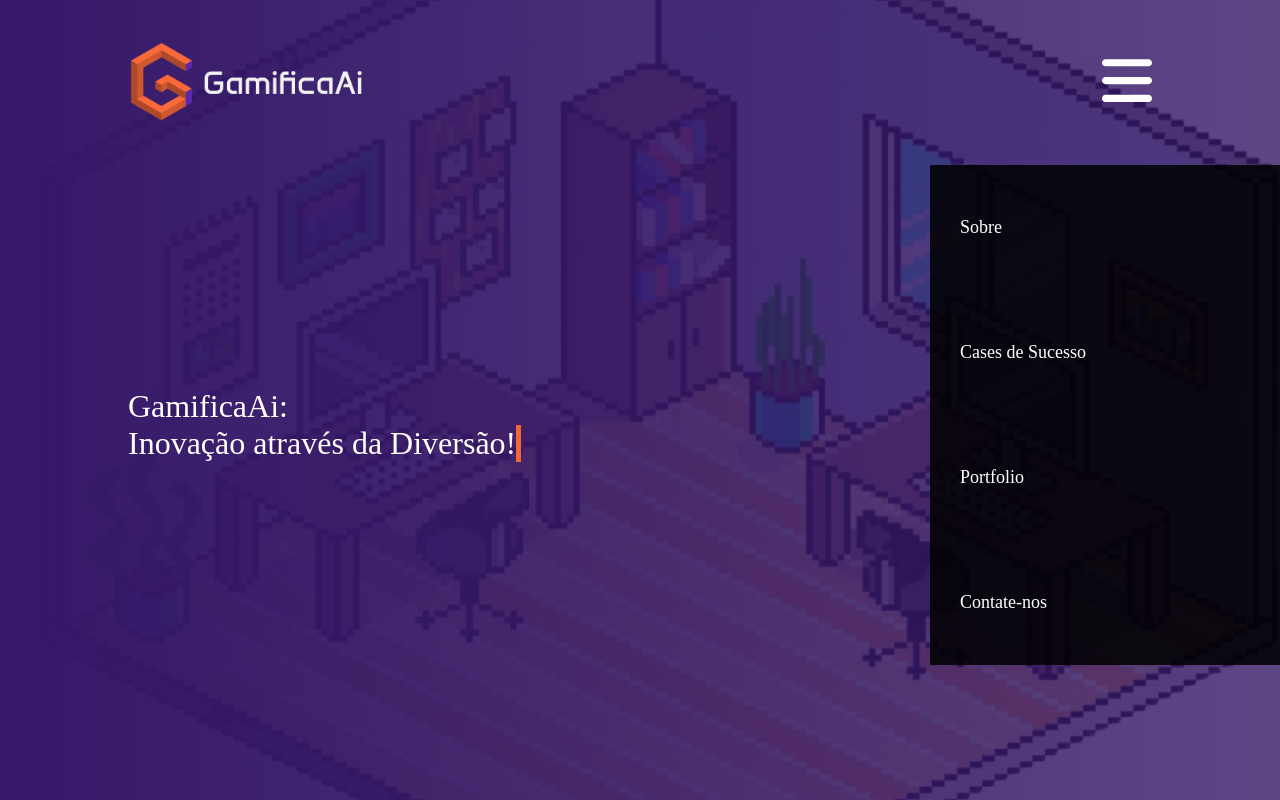
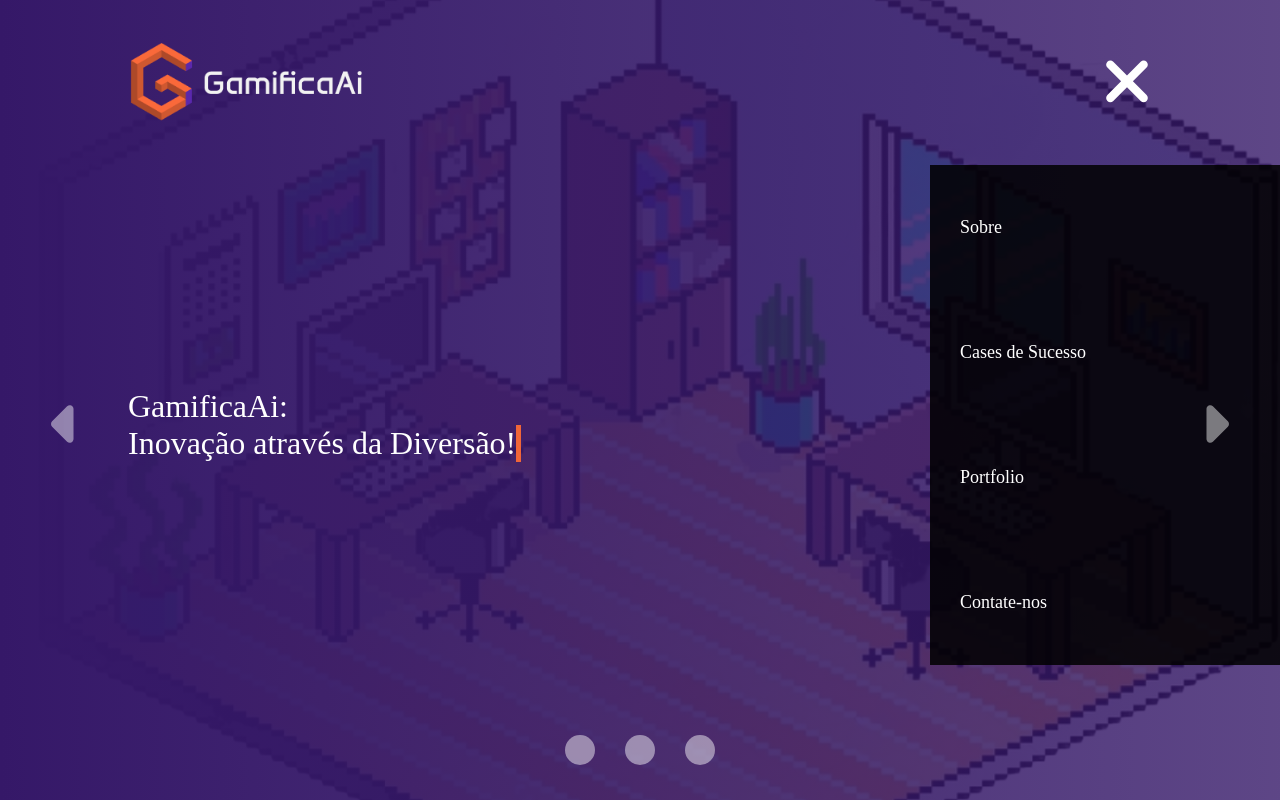
Before and after one commit to jvcanatto/GameficaAi, a plain HTML site: page index.html in a window 1280 px wide. Shown: the top 800 px of the page. Drawn offline with Linux system fonts and the light colour scheme; files whose address does not match are found by name; a web font is replaced by a local one.

Commit message:
feat: carrosel finalizado

```diff
--- a/index.html
+++ b/index.html
@@ -11,8 +11,9 @@
     <link rel="preconnect" href="https://fonts.gstatic.com" crossorigin>
     <link href="https://fonts.googleapis.com/css2?family=Anta&display=swap" rel="stylesheet">
 
+    <link rel="stylesheet" href="style.css">
+    <script src="script.js" defer></script>
 
-    <link rel="stylesheet" href="style.css">
 </head>
 
 <body>
@@ -20,24 +21,29 @@
         <header>
             <div class="container-grid">
                 <img src="img/logo.png" alt="Logo da empresa Gamifica AI">
-                <nav class="menu">
+                <nav id="menu" class="menu">
                     <a href="#sobre">Sobre</a>
                     <a href="#cases">Cases de Sucesso</a>
                     <a href="#portfolio">Portfolio</a>
                     <a href="#contato">Contate-nos</a>
                 </nav>
-                <button><svg xmlns="http://www.w3.org/2000/svg" viewBox="0 0 448 512"><!--!Font Awesome Free 6.5.2 by @fontawesome - https://fontawesome.com License - https://fontawesome.com/license/free Copyright 2024 Fonticons, Inc.--><path d="M0 96C0 78.3 14.3 64 32 64H416c17.7 0 32 14.3 32 32s-14.3 32-32 32H32C14.3 128 0 113.7 0 96zM0 256c0-17.7 14.3-32 32-32H416c17.7 0 32 14.3 32 32s-14.3 32-32 32H32c-17.7 0-32-14.3-32-32zM448 416c0 17.7-14.3 32-32 32H32c-17.7 0-32-14.3-32-32s14.3-32 32-32H416c17.7 0 32 14.3 32 32z"/></svg></button>
+                <button onclick="abreFechaMenu()">
+                    <svg id="icone-barras" xmlns="http://www.w3.org/2000/svg" viewBox="0 0 448 512"><path d="M0 96C0 78.3 14.3 64 32 64H416c17.7 0 32 14.3 32 32s-14.3 32-32 32H32C14.3 128 0 113.7 0 96zM0 256c0-17.7 14.3-32 32-32H416c17.7 0 32 14.3 32 32s-14.3 32-32 32H32c-17.7 0-32-14.3-32-32zM448 416c0 17.7-14.3 32-32 32H32c-17.7 0-32-14.3-32-32s14.3-32 32-32H416c17.7 0 32 14.3 32 32z"/></svg>
+                    <svg id="icone-x" xmlns="http://www.w3.org/2000/svg" viewBox="0 0 384 512"><path d="M342.6 150.6c12.5-12.5 12.5-32.8 0-45.3s-32.8-12.5-45.3 0L192 210.7 86.6 105.4c-12.5-12.5-32.8-12.5-45.3 0s-12.5 32.8 0 45.3L146.7 256 41.4 361.4c-12.5 12.5-12.5 32.8 0 45.3s32.8 12.5 45.3 0L192 301.3 297.4 406.6c12.5 12.5 32.8 12.5 45.3 0s12.5-32.8 0-45.3L237.3 256 342.6 150.6z"/></svg>
+                </button>
             </div>
         </header>
-        <!--
-            PascalCase  -> ConteudoBanner   -> Java, C#
-            camelCase   -> conteudoBanner   -> Javascript
-            snake_case  -> conteudo_banner  -> Python (HTML e CSS)
-            ?           -> conteudo-banner  -> HTML e CSS
-         -->
 
         <div class="container-grid conteudo-banner">
             <p>GamificaAi: <span>Inovação através da Diversão!</span></p>
+            <button onclick="mostrarSlideAnterior()" id="botao-voltar"><svg xmlns="http://www.w3.org/2000/svg" viewBox="0 0 256 512"><path d="M9.4 278.6c-12.5-12.5-12.5-32.8 0-45.3l128-128c9.2-9.2 22.9-11.9 34.9-6.9s19.8 16.6 19.8 29.6l0 256c0 12.9-7.8 24.6-19.8 29.6s-25.7 2.2-34.9-6.9l-128-128z"/></svg></button>
+            <button onclick="mostrarProximoSlide()" id="botao-proximo"><svg xmlns="http://www.w3.org/2000/svg" viewBox="0 0 256 512"><path d="M246.6 278.6c12.5-12.5 12.5-32.8 0-45.3l-128-128c-9.2-9.2-22.9-11.9-34.9-6.9s-19.8 16.6-19.8 29.6l0 256c0 12.9 7.8 24.6 19.8 29.6s25.7 2.2 34.9-6.9l128-128z"/></svg></button>
+
+            <div class="botoes">
+                <button onclick="selecionarSlide(0)"><svg xmlns="http://www.w3.org/2000/svg" viewBox="0 0 512 512"><path d="M256 512A256 256 0 1 0 256 0a256 256 0 1 0 0 512z"/></svg></button>
+                <button onclick="selecionarSlide(1)"><svg xmlns="http://www.w3.org/2000/svg" viewBox="0 0 512 512"><path d="M256 512A256 256 0 1 0 256 0a256 256 0 1 0 0 512z"/></svg></button>
+                <button onclick="selecionarSlide(2)"><svg xmlns="http://www.w3.org/2000/svg" viewBox="0 0 512 512"><path d="M256 512A256 256 0 1 0 256 0a256 256 0 1 0 0 512z"/></svg></button>
+            </div>
         </div>
     </div>
     <section id="sobre">
@@ -154,6 +160,7 @@
             </div>
         </div>
     </footer>
+
 </body>
 
 </html>
--- a/script.js
+++ b/script.js
@@ -0,0 +1,106 @@
+let menu = document.getElementById("menu")
+
+let iconeBarras = document.getElementById("icone-barras")
+let iconeX = document.getElementById("icone-x")
+
+// outra forma -> menu.classList.toggle("menu-fechado")
+
+function abreFechaMenu() {
+
+    if (menu.classList.contains("menu-fechado")) {
+        // abrir o menu
+
+        menu.classList.remove("menu-fechado")
+
+        // mostrar ícone X e esconder o ícone barras
+
+        iconeBarras.style.display = "none"
+
+        iconeX.style.display = "inline"
+
+    }
+    else {
+        // fechar o menu
+        menu.classList.add("menu-fechado")
+
+        // mostrar o ícone barras e esconder o ícone X
+
+        iconeBarras.style.display = "inline"
+
+        iconeX.style.display = "none"
+
+    }
+}
+
+// mostrar novamente o menu acima da responsividade
+onresize = () => {
+
+    menu.classList.remove("menu-fechado")
+
+    iconeBarras.style.display = "none"
+
+    iconeX.style.display = "inline"
+}
+
+// carrossel
+
+let banner = document.querySelector(".banner")
+
+//array - vetor - lista
+
+let slides = [
+    "primeiro-banner",
+    "segundo-banner",
+    "terceiro-banner"
+]
+
+let slideAtual = 0;
+
+banner.classList.add(slides[slideAtual])
+
+function mostrarProximoSlide() {
+
+    // remove o slide atual
+    banner.classList.remove(slides[slideAtual])
+
+    if (slideAtual < 2)
+    {
+        slideAtual++;
+    }
+
+    else
+    {
+        slideAtual = 0;
+    }
+
+    // mostrar slide de acordo com o slide atual
+    banner.classList.add(slides[slideAtual])
+}
+
+
+function mostrarSlideAnterior() {
+
+    // remove o slide atual
+    banner.classList.remove(slides[slideAtual])
+
+    if (slideAtual > 0)
+    {
+        slideAtual--;
+    }
+
+    else
+    {
+        slideAtual = 2;
+    }
+
+    // mostrar slide de acordo com o slide atual
+    banner.classList.add(slides[slideAtual])
+}
+
+function selecionarSlide(indiceSlide) {
+    banner.classList.remove(slides[slideAtual])
+
+    slideAtual = indiceSlide;
+
+    banner.classList.add(slides[slideAtual])
+}
--- a/style.css
+++ b/style.css
@@ -37,10 +37,71 @@ html {
     /* vw é a porcentagem da LARGURA da tela */
     height: 100vh;
 
+    background-repeat: no-repeat;
+    background-position: 165% 40%;
+
+    position: relative;
+}
+
+.primeiro-banner {
     background-image: linear-gradient(90deg, rgba(53, 24, 104, 1) 0%, rgba(53, 24, 104, 0.8) 100%), url(img/bg-room.png);
-    background-repeat: no-repeat;
+}
 
-    background-position: 165% 40%;
+.segundo-banner{
+    background-image: linear-gradient(90deg, rgba(24, 104, 36, 1) 0%, rgba(24, 104, 36, 0.8) 100%), url(img/bg-room.png);
+}
+
+.terceiro-banner{
+    background-image: linear-gradient(90deg, rgba(104, 24, 48, 1) 0%, rgba(53, 24, 104, 0.8) 100%), url(img/bg-room.png);
+}
+
+#botao-voltar, #botao-proximo{
+    width: 30px;
+
+    background: none;
+    border: none;
+
+    cursor: pointer;
+
+    position: absolute;
+}
+
+#botao-voltar svg, #botao-proximo svg {
+    fill: #ffffff76;
+}
+
+#botao-voltar {
+    left: 4%;
+}
+
+#botao-proximo {
+    right: 4%;
+}
+
+.botoes {
+    width: 150px;
+
+    display: flex;
+    justify-content: space-between;
+    align-items: center;
+
+    position: absolute;
+    bottom: 4%;
+    left: calc(50% - 75px);
+}
+
+.botoes button {
+    width: 30px;
+
+    display: unset;
+    background: none;
+    border: none;
+
+    cursor: pointer;
+}
+
+.botoes button svg{
+    fill: #ffffff76;
 }
 
 header {
@@ -49,6 +110,7 @@ header {
 
 header button {
     display: none;
+    cursor: pointer;
 }
 
 header img {
@@ -402,7 +464,6 @@ h2 {
     font-size: 17px;
     font-family: "Montserrat";
     font-weight: 700;
-    /* Bold */
 
     text-transform: uppercase;
 
@@ -460,13 +521,17 @@ footer .container-grid {
     color: var(--laranja-gamifica);
 }
 
-/* OK - Scroll nos links */
-/* OK - Favicon */
-/* Animação do banner */
+/* responsividade - responsividade - responsividade - responsividade - responsividade - responsividade */
 
-.menu-fechado {
+.menu-fechado{
     display: none;
 }
+
+#icone-barras{
+    display: none;
+}
+
+
 
 @media screen and (max-width: 1300px) {
     header {
```
